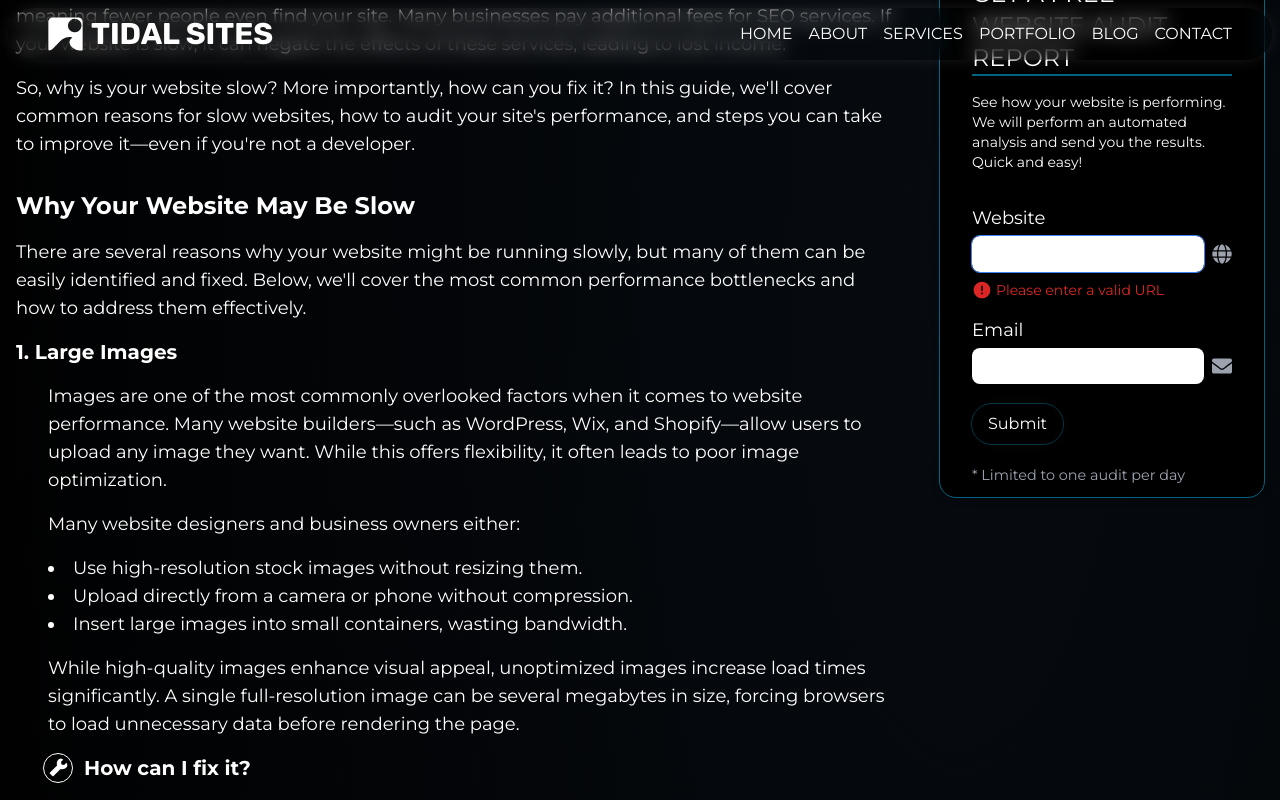
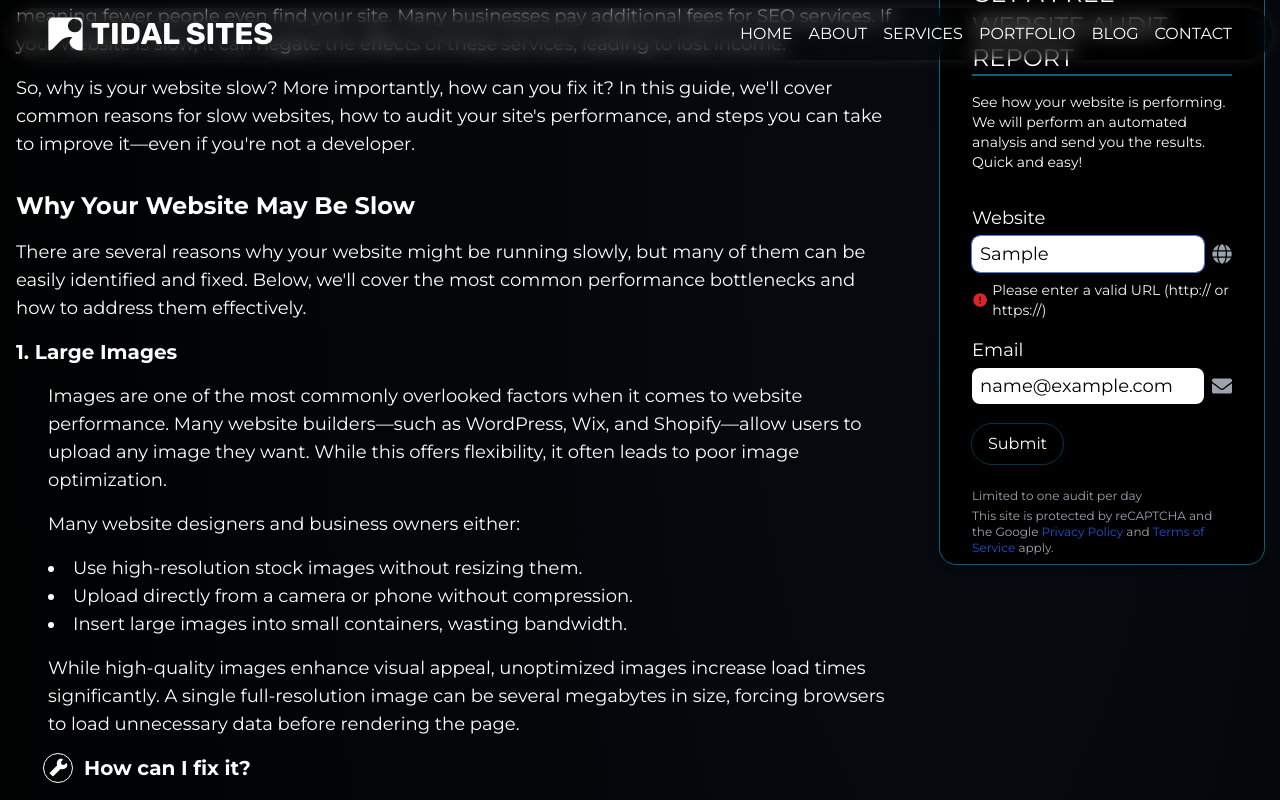
Before and after one commit to tidalsites/tidalsites, a Next.js app: page /blog/why-your-website-is-slow in a window 1280 px wide. Both pictures are taken after typing "Sample", "name@example.com" into the empty fields and a click on the button "Submit". Shown: the part 736-1536 px from the top of the page. Built offline with nearby package versions, Linux system fonts and the light colour scheme; no server answers.

Commit message:
Fixed white on white text for audit form

```diff
--- a/components/Footer.tsx
+++ b/components/Footer.tsx
@@ -112,22 +112,6 @@ export const Footer = () => {
 
         <span className="ml-auto">&copy; Tidal Sites, LLC 2024</span>
       </div>
-      <div>
-        <p className="text-gray-500 text-xs text-center">
-          This site is protected by reCAPTCHA and the Google{" "}
-          <a
-            className="text-blue-700"
-            href="https://policies.google.com/privacy"
-          >
-            Privacy Policy
-          </a>{" "}
-          and{" "}
-          <a className="text-blue-700" href="https://policies.google.com/terms">
-            Terms of Service
-          </a>{" "}
-          apply.
-        </p>
-      </div>
     </div>
   );
 };
--- a/components/WebsiteAudit.tsx
+++ b/components/WebsiteAudit.tsx
@@ -102,6 +102,7 @@ export default function WebsiteAuditForm({
           error={errors.website?.message}
           registration={{ name: "website", register }}
           Icon={FaGlobe}
+          placeholder="https://example.com"
         />
         <Label
           name="Email"
@@ -109,6 +110,7 @@ export default function WebsiteAuditForm({
           registration={{ name: "email", register }}
           Icon={FaEnvelope}
           type="email"
+          placeholder="email@yourbusiness.com"
         />
 
         <button
@@ -122,7 +124,25 @@ export default function WebsiteAuditForm({
           )}
         </button>
       </form>
-      <small className="text-gray-400">* Limited to one audit per day</small>
+      <small className="text-gray-400 text-xs">
+        Limited to one audit per day
+      </small>
+      <div>
+        <p className="text-gray-400 text-xs">
+          This site is protected by reCAPTCHA and the Google{" "}
+          <a
+            className="text-blue-700"
+            href="https://policies.google.com/privacy"
+          >
+            Privacy Policy
+          </a>{" "}
+          and{" "}
+          <a className="text-blue-700" href="https://policies.google.com/terms">
+            Terms of Service
+          </a>{" "}
+          apply.
+        </p>
+      </div>
     </div>
   );
 }
@@ -136,6 +156,7 @@ type LabelProps = {
   };
   Icon?: React.ComponentType<{ className?: string }>;
   type?: "email" | "text" | "url";
+  placeholder?: string;
 };
 
 const Label: FC<LabelProps> = ({
@@ -144,21 +165,23 @@ const Label: FC<LabelProps> = ({
   registration,
   Icon,
   type = "text",
+  placeholder,
 }) => {
   return (
     <label className="flex flex-col text-left">
       {name}
       <div className="flex gap-2 items-center rounded-lg py-1">
         <input
-          className="rounded-lg px-2 py-1 focus:outline focus:outline-[1px] focus:outline-blue-500 grow"
+          className="rounded-lg px-2 py-1 focus:outline focus:outline-[1px] focus:outline-blue-500 grow text-black"
           {...registration.register(registration.name)}
           type={type}
+          placeholder={placeholder}
         />
         {Icon && <Icon className="text-gray-400 text-xl hidden xs:block" />}
       </div>
       {error && (
-        <span className="text-sm mt-1 flex items-center gap-1 text-red-600">
-          <RiErrorWarningFill className="text-xl" />
+        <span className="text-sm mt-1 flex items-center gap-1 text-gray-100">
+          <RiErrorWarningFill className="text-xl text-red-600" />
           {error}
         </span>
       )}
--- a/lib/AuditSchema.ts
+++ b/lib/AuditSchema.ts
@@ -1,7 +1,7 @@
 import { z } from "zod";
 
 export const WebsiteAuditSchema = z.object({
-  website: z.string().url("Please enter a valid URL"),
+  website: z.string().url("Please enter a valid URL (http:// or https://)"),
   email: z.string().email("Please enter a valid email address"),
 });
 
```
